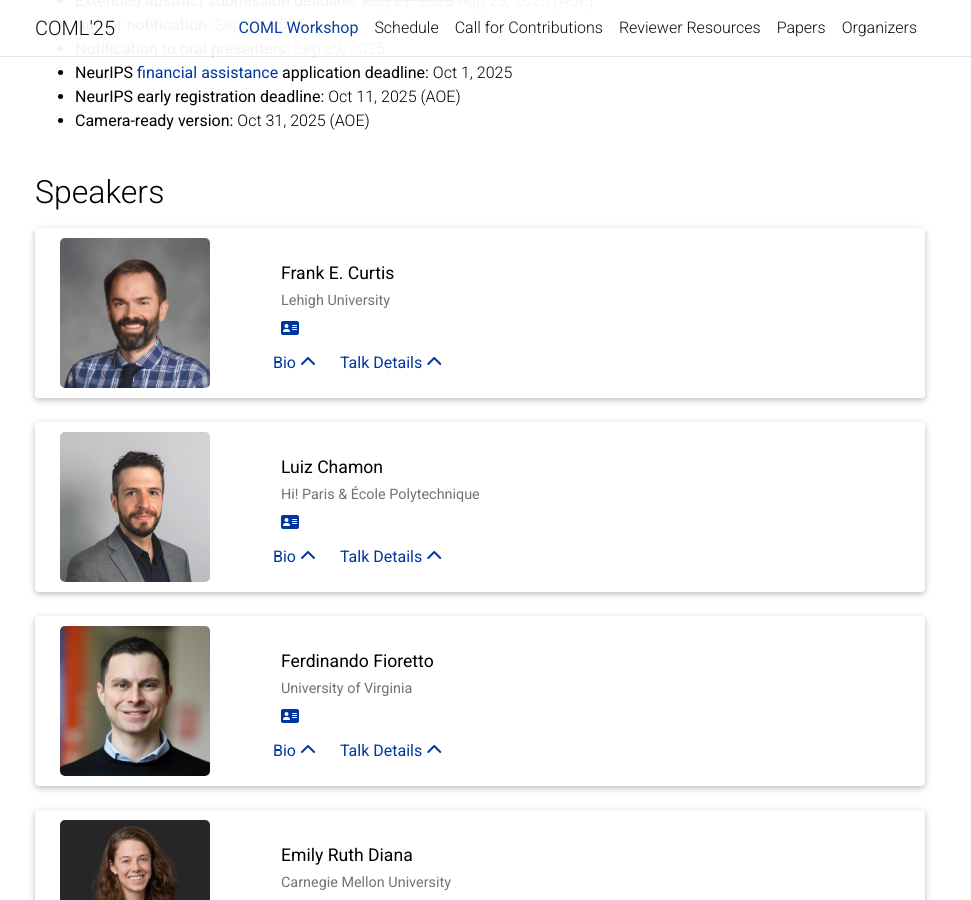
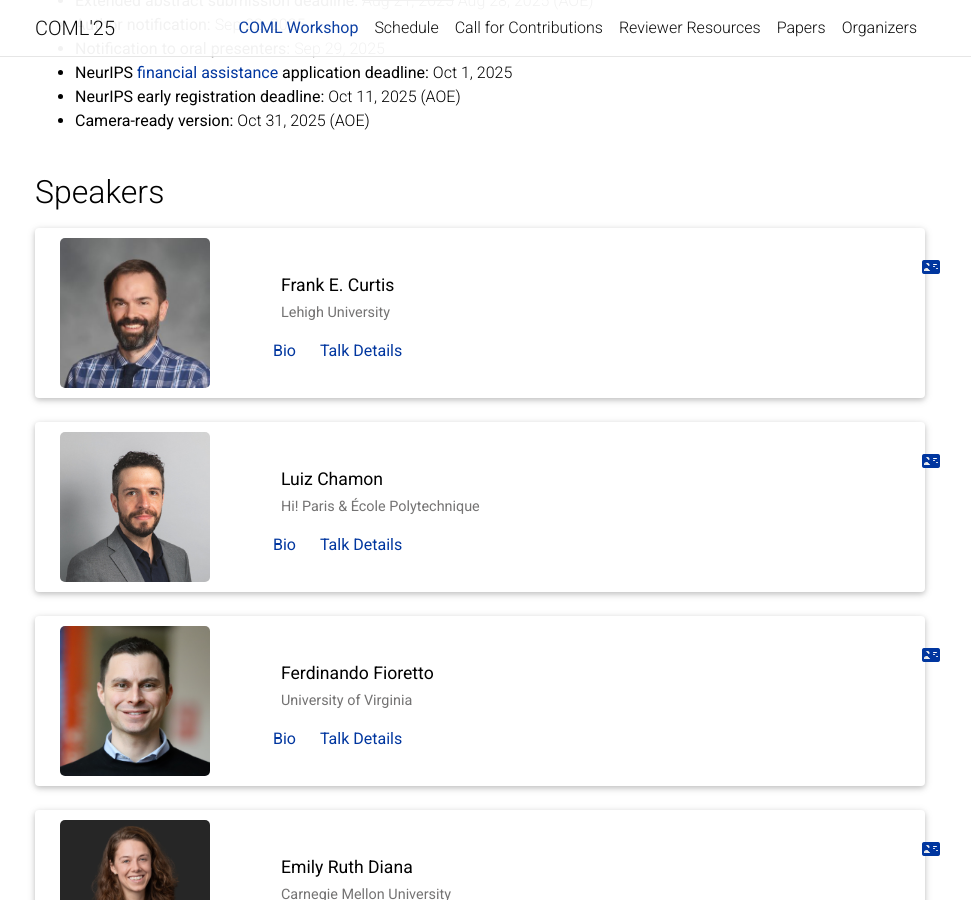
Before and after one commit to constrained-opt-ml/constrained-opt-ml.github.io, a Jekyll site: the page built from _pages/about.md, in a window 1280 px wide and 900 px high, scrolled down 870 px. Shown: the whole window, without its empty margins (160-1131 px from the left). Built offline with Jekyll 4.4.1, drawn with Linux system fonts in a browser that asks for light colours; comment, search, counter and statistics services are not loaded; a style sheet for code colours, icons or effects is not loaded.

Commit message:
Fix styling issues

```diff
--- a/_layouts/workshop.html
+++ b/_layouts/workshop.html
@@ -54,7 +54,7 @@ layout: default
       <li><b>Camera-ready version:</b> Oct 31, 2025 (AOE)</li>
     </ul>
 
-    <div class="speakers">
+    <div class="speakers faq-list">
         <h2>Speakers</h2>
 
         <div class="card-item" style="margin-bottom: 1.5rem;">
@@ -352,7 +352,7 @@ layout: default
           <p>
             Non-archival means that your submission will not be published in formal proceedings or indexed in
             academic databases. You still retain the right to publish the same work elsewhere.
-          </p>
+          </all>
         </div>
       </li>
 
```
